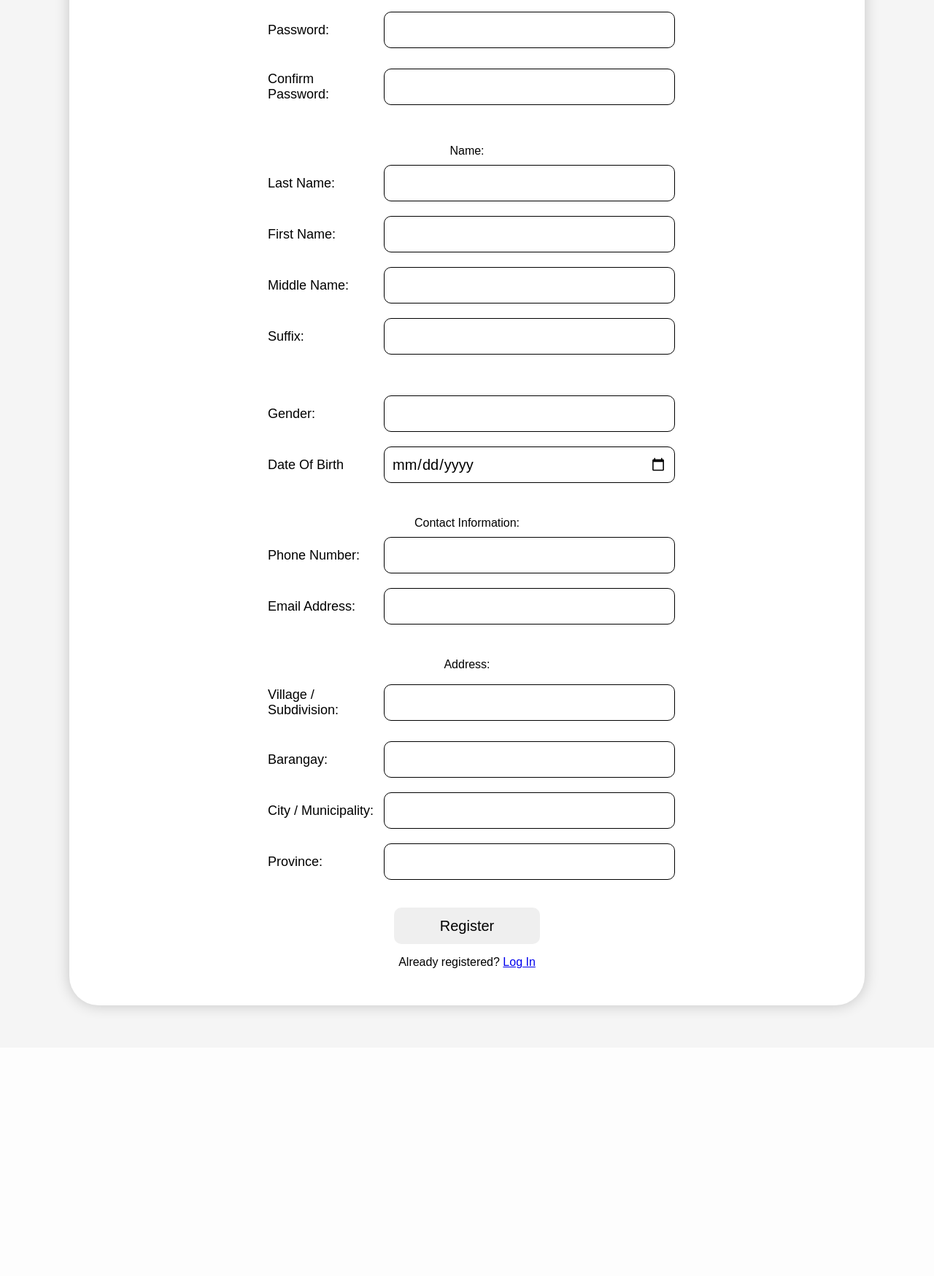
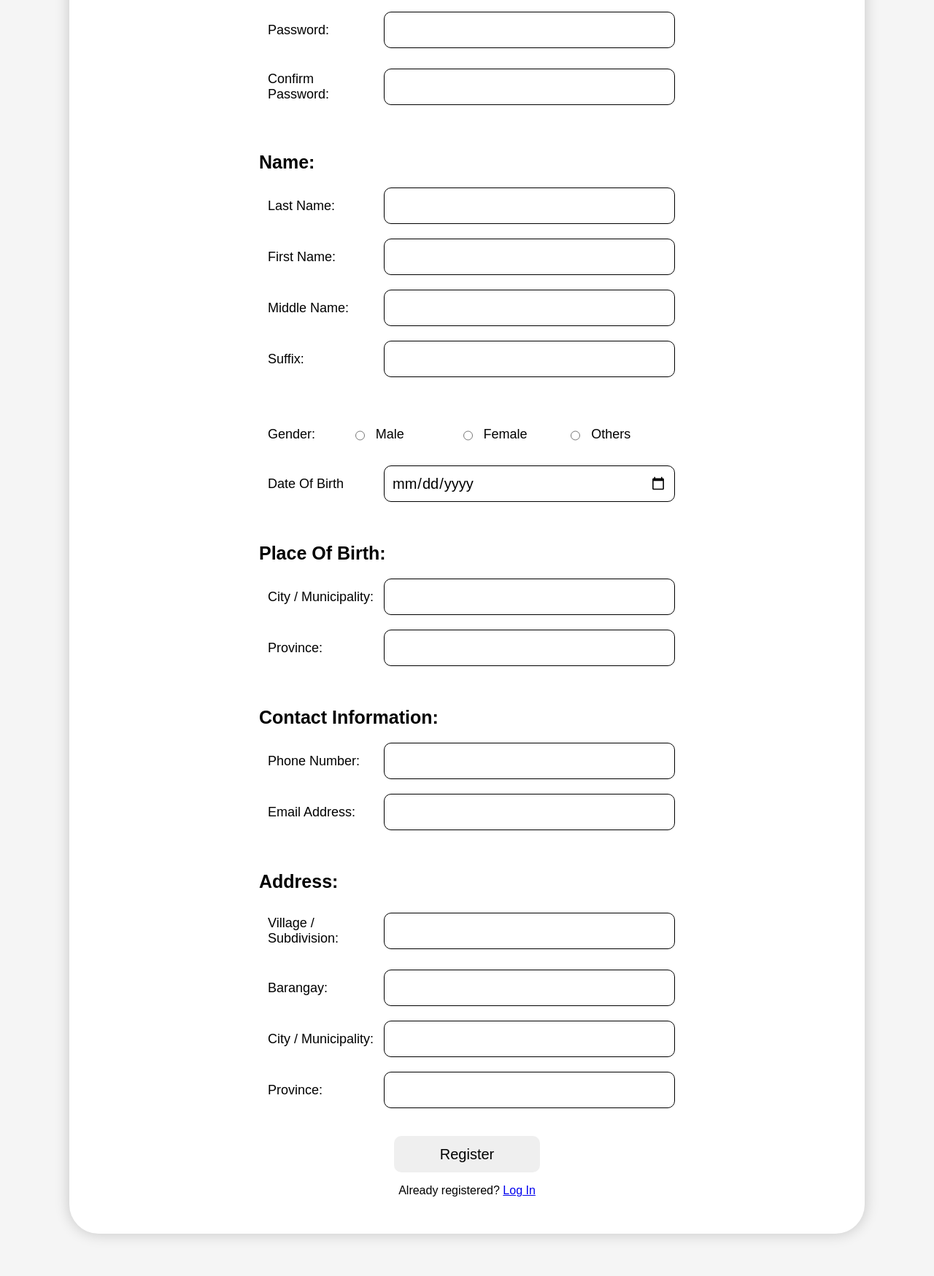
Before and after one commit to JiMVP/alumni, a PHP site: page /register.html in a window 1280 px wide. Shown: the part 347-2096 px from the top of the page at 73% size. Before the commit the page ends 1738 px from the top, so only its background shows below. Run offline with PHP 8.4, Linux system fonts and the light colour scheme.

Commit message:
modified register & css

```diff
--- a/alum2.css
+++ b/alum2.css
@@ -137,6 +137,15 @@ body{
 	margin-bottom: 30px;
 	/* text-align: center; */
 }
+.regform-title{
+	text-align: left;
+	margin: 10px 200px;
+	font-size: 25px;
+}
+/* .regform-title label{
+
+
+} */
 /*ACLC ALUMNI REGISTRATION on 559px SCREEN OR LESS: SMALLER FONT SIZE, LESS PADDING*/
 @media only screen and (max-width:559px){
 	.reg-title{
--- a/register.html
+++ b/register.html
@@ -35,7 +35,10 @@
                         <div class="reglog-cin-form">
                             <input type="text" name="reg-lname" placeholder="Last Name"><input type="text" name="reg-lname" placeholder="Last Name">
                         </div> -->
-                        <div>Name:</div>
+
+                        <div class="regform-title">
+                            <b>Name:</b>
+                        </div>
                         <div class="reglog-cin-form">
                             <label for="reg-lname">Last Name: </label>
                             <input type="text" name="reg-lname" required>
@@ -56,12 +59,17 @@
                         <br>
                         <div class="reglog-cin-form">
                             <label for="reg-gender">Gender: </label>
-                            <input list="genders" type="text" name="reg-gender" required>
-                            <datalist id="genders">
+
+                            <input type="radio" id="gen-radio" name="reg-gender" value="Male" onclick="document.getElementById('gen-text').style.display='none'" required><label for="reg-gend">Male</label>
+                            <input type="radio" id="gen-radio" name="reg-gender" value="Female" onclick="document.getElementById('gen-text').style.display='none'" required><label for="reg-gend">Female</label>
+                            <input type="radio" id="gen-radio" name="reg-gender" value="Others" onclick="document.getElementById('gen-text').style.display='block'" required><label for="reg-gend">Others</label>
+                            <input type="text" id="gen-text" name="reg-gender" style="display: none;" placeholder="Gender" required>
+
+                            <!-- <datalist id="genders">
                                 <option value="Male">
                                 <option value="Female">
                                 <option value="Rather Not Specify">
-                            </datalist>
+                            </datalist> -->
                         </div>
                         <div class="reglog-cin-form">
                             <label for="reg-bday">Date Of Birth</label>
@@ -69,7 +77,23 @@
                         </div>
                         <br>
                         <br>
-                        <div>Contact Information:</div>
+                        <div class="regform-title">
+                            <b>Place Of Birth:</b>
+                        </div>
+                        <div class="reglog-cin-form">
+                            <label for="reg-muncit">City / Municipality: </label>
+                            <input type="text" name="reg-muncit">
+                        </div>
+                        <div class="reglog-cin-form">
+                            <label for="reg-prov">Province: </label>
+                            <input type="text" name="reg-prov">
+                        </div>
+                        <br>
+                        <br>
+                        <div class="regform-title">
+                            <b>Contact Information:</b>
+                        </div>
+
                         <div class="reglog-cin-form">
                             <label for="reg-no">Phone Number: </label>
                             <input type="number" name="reg-no">
@@ -80,7 +104,10 @@
                         </div>
                         <br>
                         <br>
-                        <div>Address:</div>
+                        <div class="regform-title">
+                            <b>Address:</b>
+                        </div>
+
                         <div class="reglog-cin-form">
                             <label for="reg-subd">Village / Subdivision: </label>
                             <input type="text" name="reg-subd">
```
